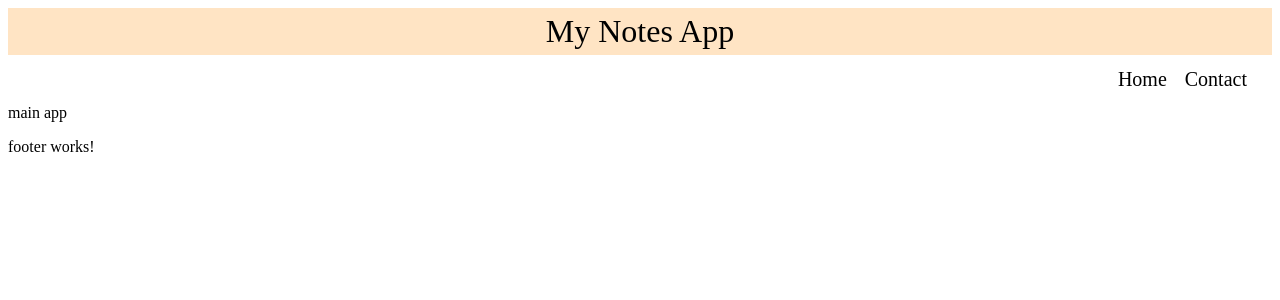
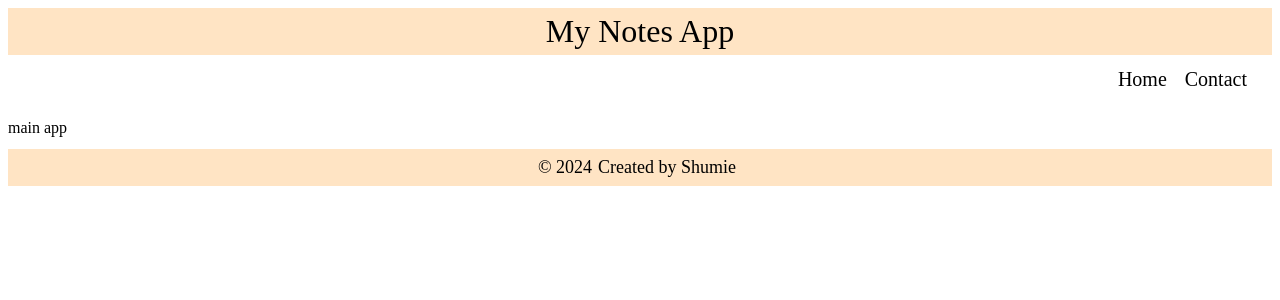
Before and after one commit to Shumieb/NotesAppv1, an Angular app: page / in a window 1280 px wide. Shown: the top 300 px of the page. Built offline with nearby package versions, Linux system fonts and the light colour scheme.

Commit message:
Styles added to footer component

```diff
--- a/src/footer/footer.component.css
+++ b/src/footer/footer.component.css
@@ -0,0 +1,18 @@
+* {
+    margin: 0;
+    padding: 0;
+}
+
+footer {
+    display: flex;
+    justify-content: center;
+    align-items: center;
+    background-color: bisque;
+    font-size: 18px;
+    padding: 8px;
+    margin-top: 12px;
+}
+
+p {
+    margin-right: 6px;
+}
--- a/src/footer/footer.component.html
+++ b/src/footer/footer.component.html
@@ -1 +1,4 @@
-<p>footer works!</p>
+<footer>
+    <p>&copy; 2024</p>
+    <p>Created by Shumie</p>
+</footer>
--- a/src/header/header.component.css
+++ b/src/header/header.component.css
@@ -2,6 +2,10 @@
     margin: 0;
     padding: 0;
     box-sizing: border-box;
+}
+
+header {
+    margin-bottom: 20px;
 }
 
 .header-heading {
```
